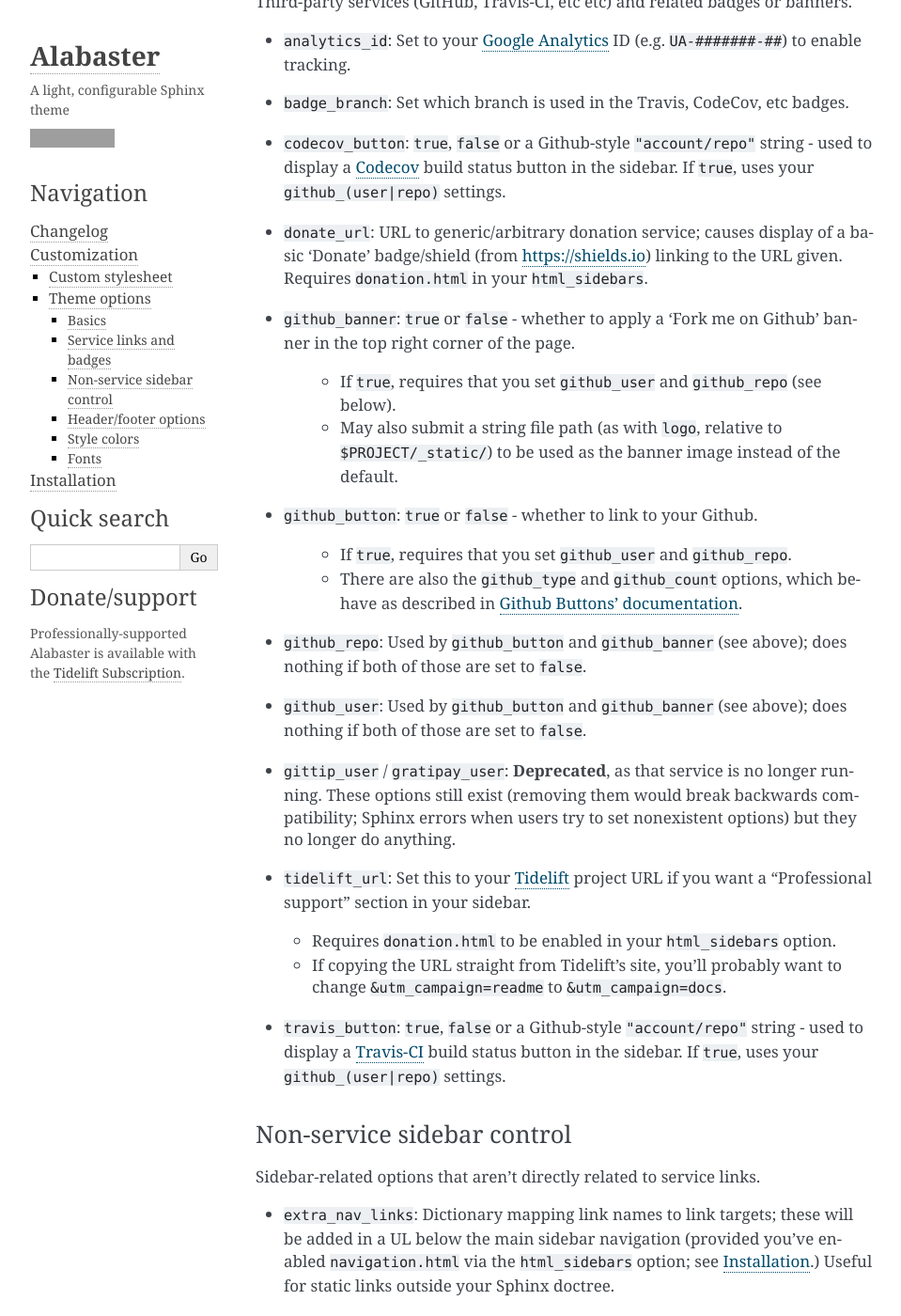
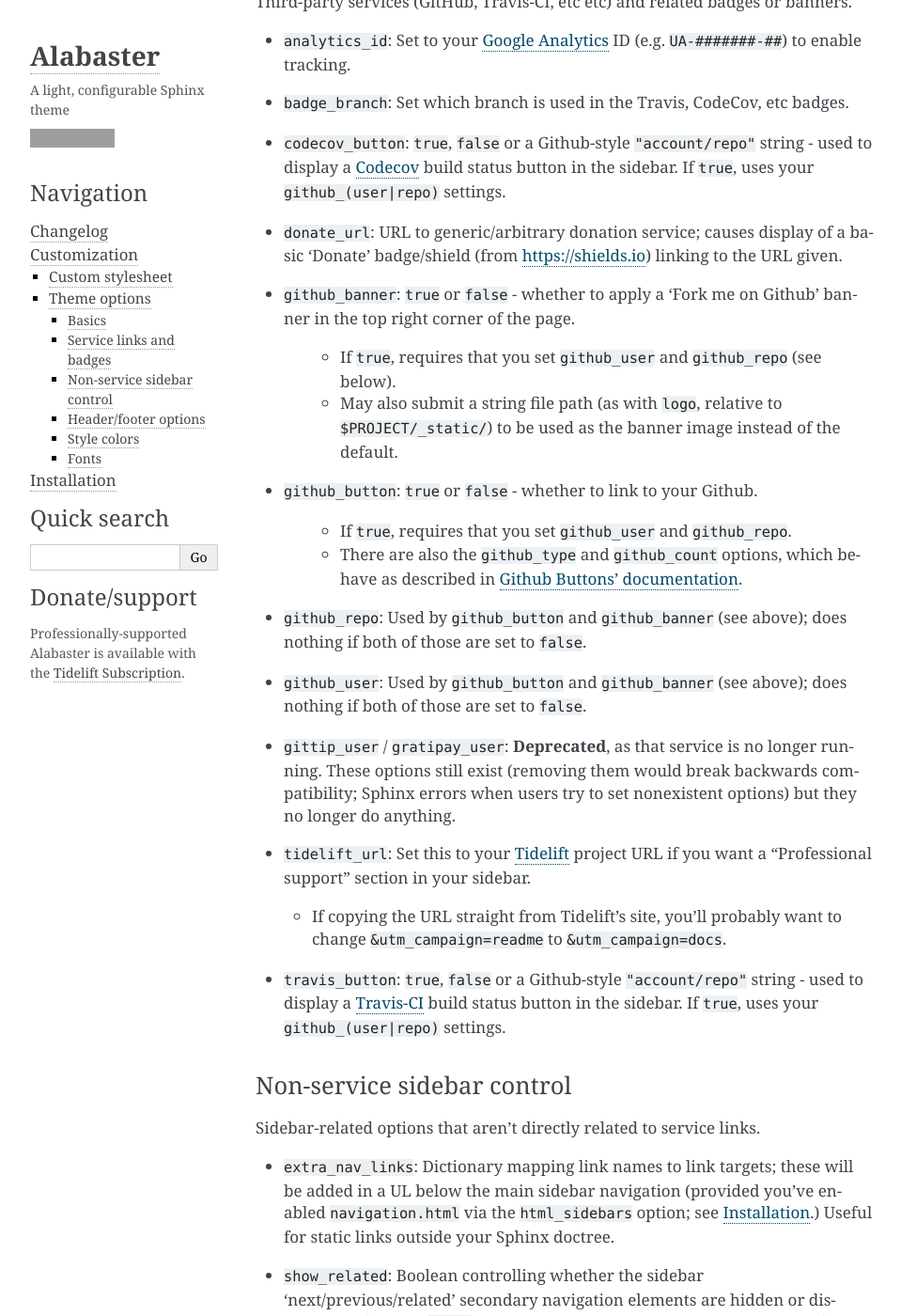
Before and after one commit to sphinx-doc/alabaster, a Sphinx documentation site: the page built from docs/customization.rst, in a window 1280 px wide and 1400 px high, scrolled down 2412 px. Shown: the whole window at 94% size, without its empty margins (148-1107 px from the left). Built offline with Sphinx 7.4.7, drawn with Linux system fonts in a browser that asks for light colours; grey boxes are pictures that could not be loaded.

Commit message:
Remove/fix donate/donation.html references
- It's donate.html, not donation.html
- But also there's no point referencing it in the customization
  docs, it's been in our default list for install docs...

```diff
--- a/docs/changelog.rst
+++ b/docs/changelog.rst
@@ -17,7 +17,7 @@ Changelog
   We expect this to be followed-up on later with more service-specific options
   for services like Patreon. Thanks to Melanie Crutchfield for the report and
   Steven Loria for the initial patch.
-- :bug:`128` Remove Gittip/Gratipay output from the ``donation.html`` sidebar
+- :bug:`128` Remove Gittip/Gratipay output from the ``donate.html`` sidebar
   component, since the actual service has been insolvent since 2017. The
   configuration options remain in place for the time being (to avoid breaking
   backwards compatibility) but no longer do anything. Thanks to Joe Alcorn for
@@ -29,7 +29,7 @@ Changelog
 
 - :feature:`142 backported` Add a ``tidelift_url`` option, which when set
   (default is ``None``/unset) adds a small text snippet to the
-  ``donation.html`` sidebar component, linking to the given URL string. Thanks
+  ``donate.html`` sidebar component, linking to the given URL string. Thanks
   to Steven Loria for the patch.
 - :bug:`141` Fix a typo in the code-block font family, which incorrectly
   specified ``Deja Vu Sans Mono`` instead of ``DejaVu Sans Mono``. This would
--- a/docs/customization.rst
+++ b/docs/customization.rst
@@ -118,7 +118,7 @@ banners.
   settings.
 * ``donate_url``: URL to generic/arbitrary donation service; causes display of
   a basic 'Donate' badge/shield (from https://shields.io) linking to the URL
-  given. Requires ``donation.html`` in your ``html_sidebars``.
+  given.
 * ``github_banner``: ``true`` or ``false`` - whether to apply a 'Fork me on
   Github' banner in the top right corner of the page.
 
@@ -146,7 +146,6 @@ banners.
 * ``tidelift_url``: Set this to your `Tidelift <https://tidelift.com/>`_
   project URL if you want a "Professional support" section in your sidebar.
 
-  - Requires ``donation.html`` to be enabled in your ``html_sidebars`` option.
   - If copying the URL straight from Tidelift's site, you'll probably want to
     change ``&utm_campaign=readme`` to ``&utm_campaign=docs``.
 
```
